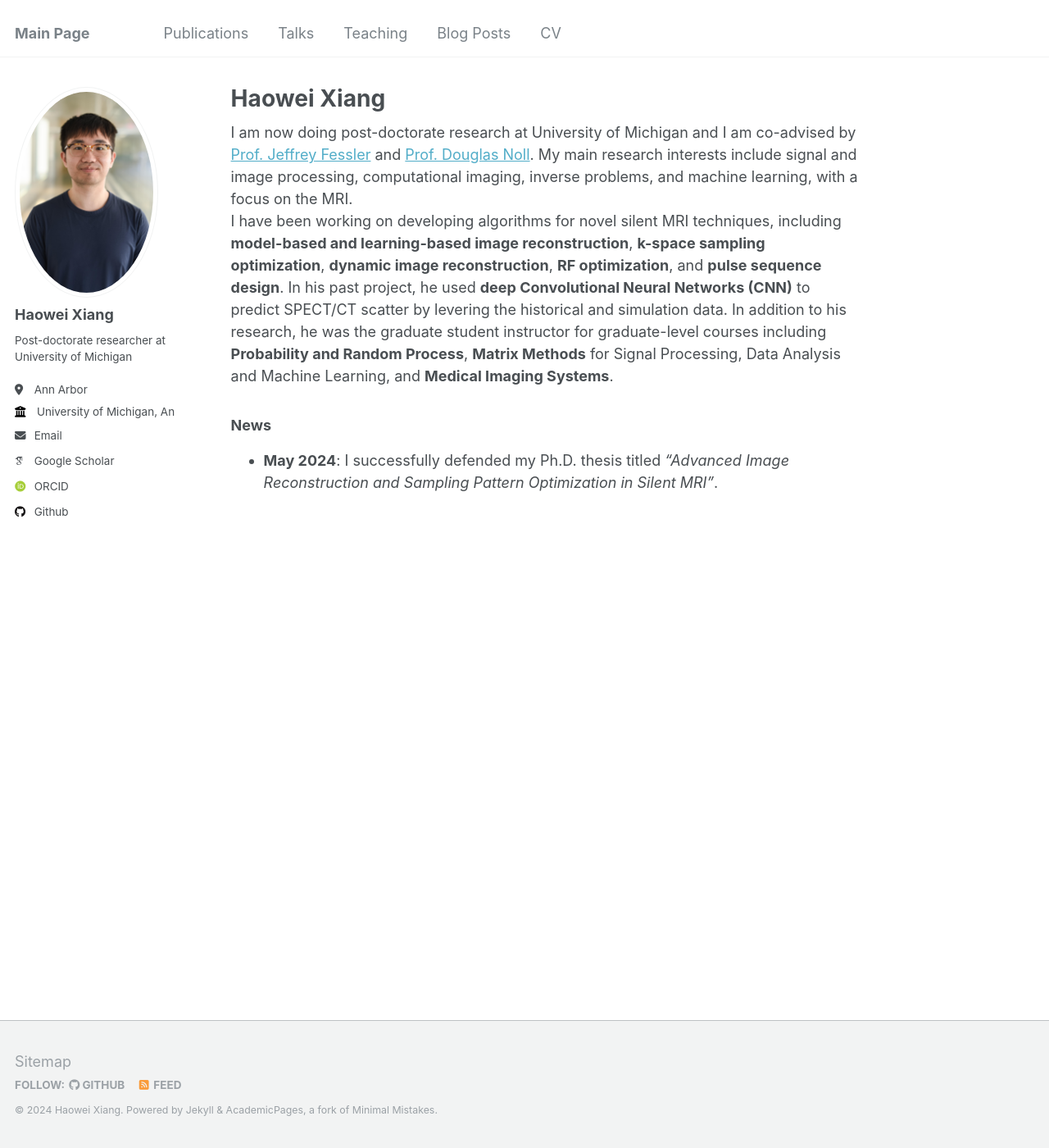
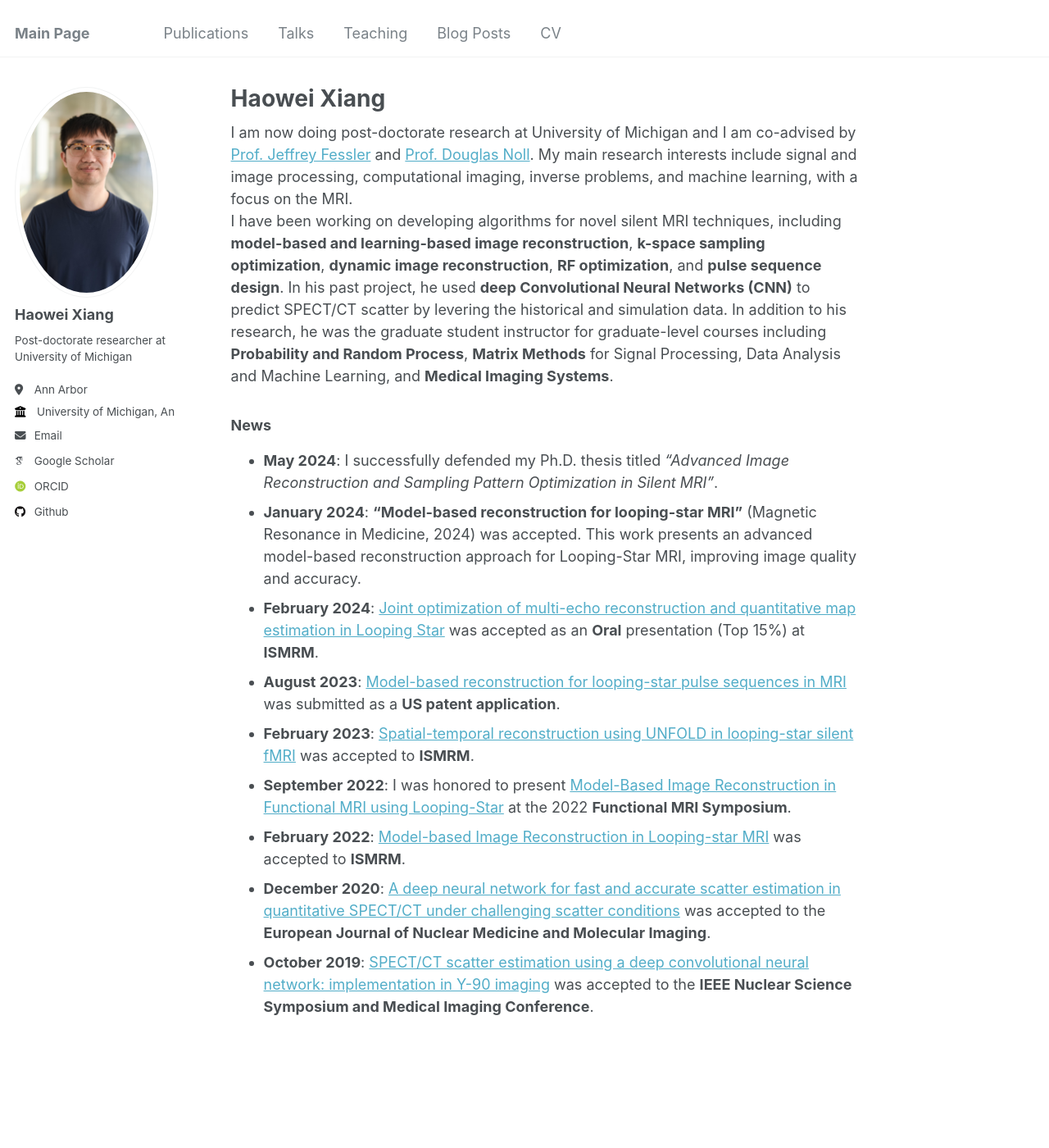
Before and after one commit to haoweix/haoweix.github.io, a Jekyll site: the page built from _pages/about.md, in a window 1280 px wide and 1400 px high. Shown: the whole window at 82% size. Built offline with Jekyll 4.4.1, drawn with Linux system fonts in a browser that asks for light colours; some web fonts are replaced.

Commit message:
Update about.md

```diff
--- a/_pages/about.md
+++ b/_pages/about.md
@@ -17,3 +17,11 @@ including **Probability and Random Process**, **Matrix Methods** for Signal Proc
 
 ### News
 - **May 2024**: I successfully defended my Ph.D. thesis titled *"Advanced Image Reconstruction and Sampling Pattern Optimization in Silent MRI"*.
+- **January 2024**: **"Model-based reconstruction for looping-star MRI"** (Magnetic Resonance in Medicine, 2024) was accepted. This work presents an advanced model-based reconstruction approach for Looping-Star MRI, improving image quality and accuracy.
+- **February 2024**: [Joint optimization of multi-echo reconstruction and quantitative map estimation in Looping Star](https://scholar.google.com/citations?view_op=view_citation&hl=en&user=yU4HYqgAAAAJ&sortby=pubdate&citation_for_view=yU4HYqgAAAAJ:Y0pCki6q_DkC) was accepted as an **Oral** presentation (Top 15%) at **ISMRM**.
+- **August 2023**: [Model-based reconstruction for looping-star pulse sequences in MRI](https://scholar.google.com/citations?view_op=view_citation&hl=en&user=yU4HYqgAAAAJ&sortby=pubdate&citation_for_view=yU4HYqgAAAAJ:zYLM7Y9cAGgC) was submitted as a **US patent application**.
+- **February 2023**: [Spatial-temporal reconstruction using UNFOLD in looping-star silent fMRI](https://scholar.google.com/citations?view_op=view_citation&hl=en&user=yU4HYqgAAAAJ&sortby=pubdate&citation_for_view=yU4HYqgAAAAJ:IjCSPb-OGe4C) was accepted to **ISMRM**.
+- **September 2022**: I was honored to present [Model-Based Image Reconstruction in Functional MRI using Looping-Star](https://haoweix.github.io/talks/2022-09-23-talk-1) at the 2022 **Functional MRI Symposium**.
+- **February 2022**: [Model-based Image Reconstruction in Looping-star MRI](https://scholar.google.com/citations?view_op=view_citation&hl=en&user=yU4HYqgAAAAJ&sortby=pubdate&citation_for_view=yU4HYqgAAAAJ:UeHWp8X0CEIC) was accepted to **ISMRM**.
+- **December 2020**: [A deep neural network for fast and accurate scatter estimation in quantitative SPECT/CT under challenging scatter conditions](https://scholar.google.com/citations?view_op=view_citation&hl=en&user=yU4HYqgAAAAJ&sortby=pubdate&citation_for_view=yU4HYqgAAAAJ:2osOgNQ5qMEC) was accepted to the **European Journal of Nuclear Medicine and Molecular Imaging**.
+- **October 2019**: [SPECT/CT scatter estimation using a deep convolutional neural network: implementation in Y-90 imaging](https://ieeexplore.ieee.org/abstract/document/9060019/) was accepted to the **IEEE Nuclear Science Symposium and Medical Imaging Conference**.
```
